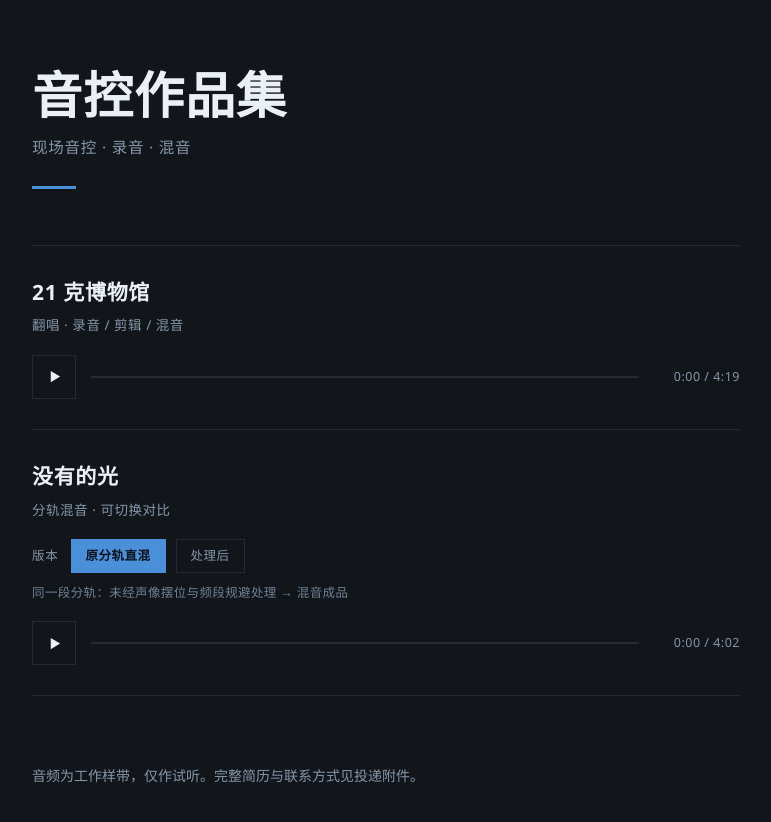
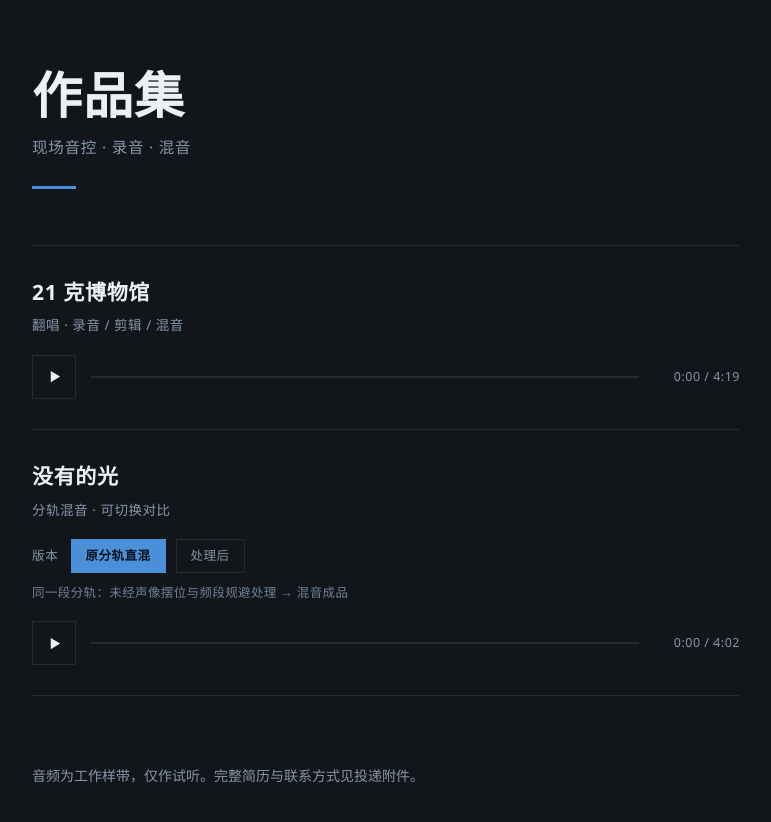
Before and after one commit to water-rill/portfolio, a plain HTML site: page index.html in a window 1280 px wide. Shown: the whole page, without its empty margins (254-1025 px from the left). Drawn offline with Linux system fonts and the light colour scheme.

Commit message:
Rename page title

```diff
--- a/index.html
+++ b/index.html
@@ -3,7 +3,7 @@
 <head>
 <meta charset="utf-8">
 <meta name="viewport" content="width=device-width, initial-scale=1">
-<title>音控作品集</title>
+<title>作品集</title>
 <style>
   :root {
     --bg: #12161b;
@@ -100,7 +100,7 @@
 <div class="wrap">
 
   <header>
-    <h1>音控作品集</h1>
+    <h1>作品集</h1>
     <div class="sub">现场音控 · 录音 · 混音</div>
     <div class="rule"></div>
   </header>
```
